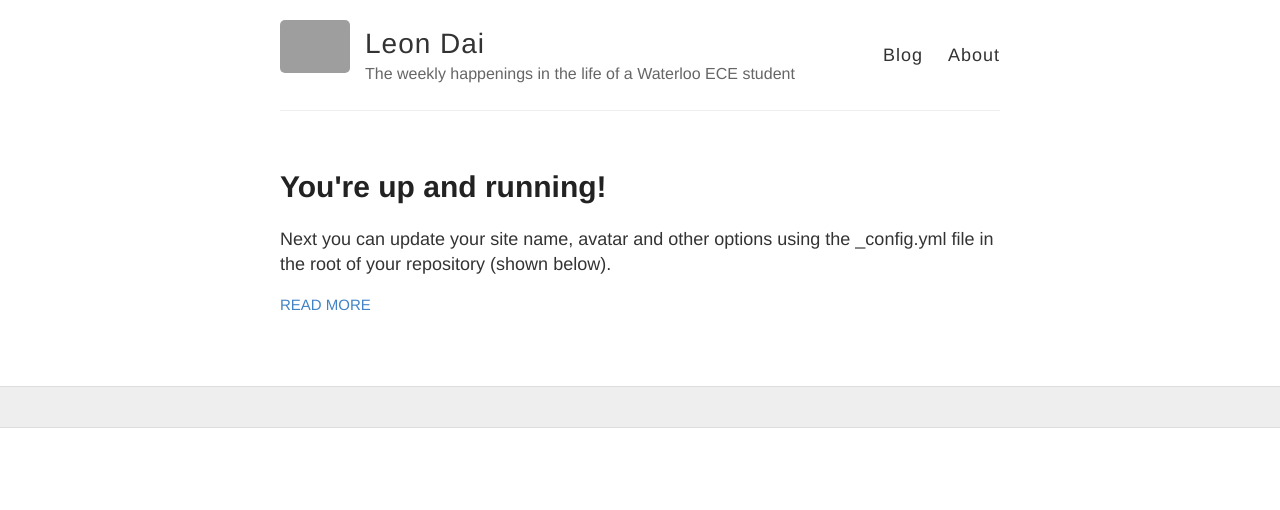
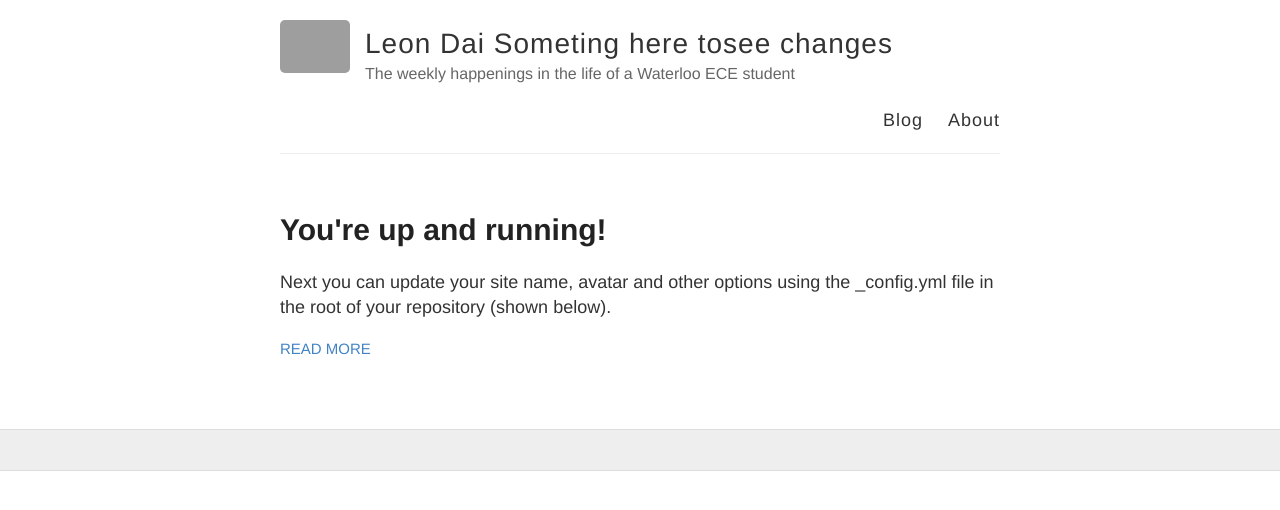
Before and after one commit to linchuandai/MyBlog, a Jekyll site: the page built from index.html, in a window 1280 px wide. Shown: the top 510 px of the page. Built offline with Jekyll 4.4.1, drawn with Linux system fonts in a browser that asks for light colours; grey boxes are pictures that could not be loaded.

Commit message:
Update _config.yml

```diff
--- a/_config.yml
+++ b/_config.yml
@@ -3,7 +3,7 @@
 #
 
 # Name of your site (displayed in the header)
-name: Leon Dai
+name: Leon Dai Someting here tosee changes
 
 # Short bio or description (displayed in the header)
 description: The weekly happenings in the life of a Waterloo ECE student
```
